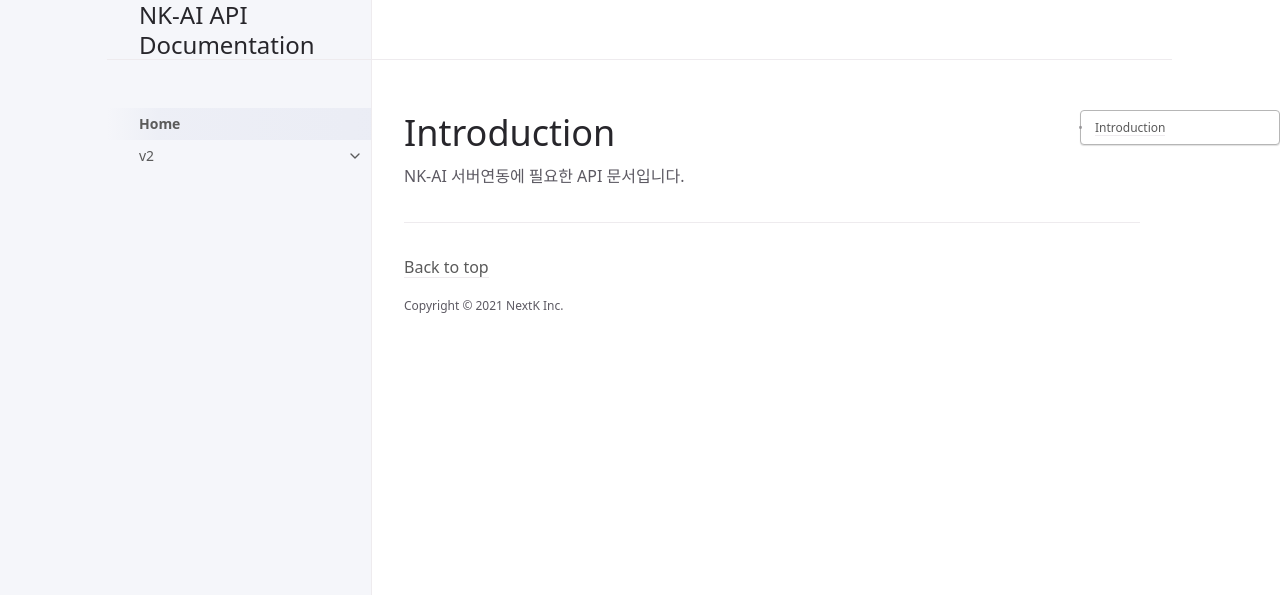
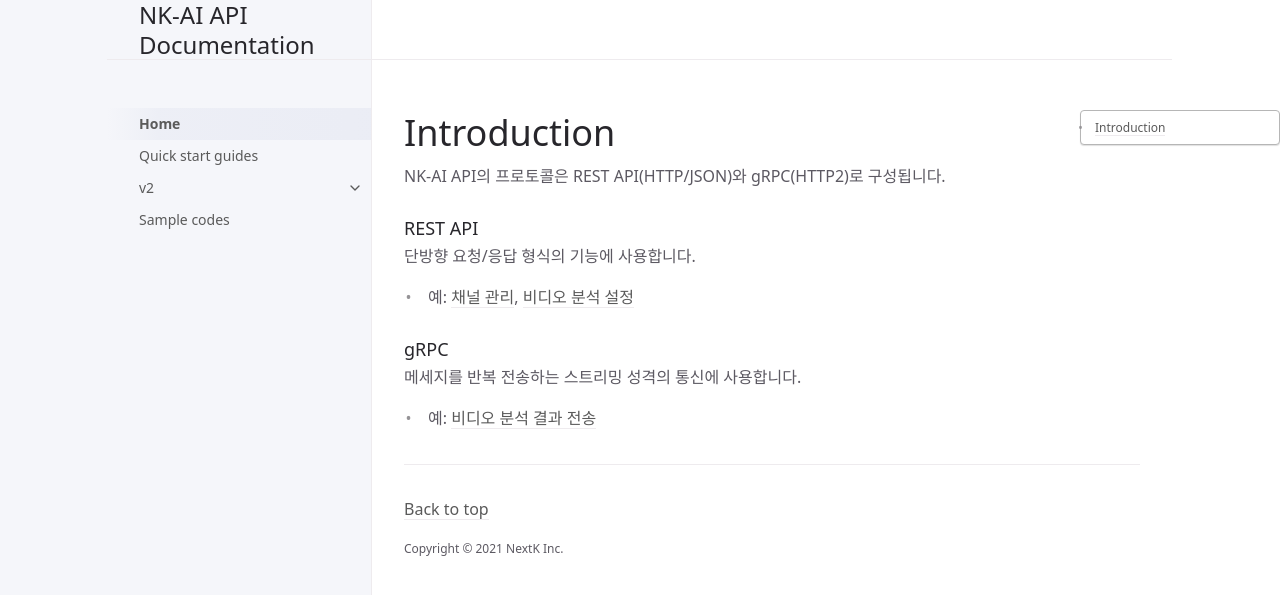
Before and after one commit to uteakO/rest-api, a Jekyll site: the page built from index.md, in a window 1280 px wide. Shown: the top 595 px of the page. Built offline with Jekyll 4.4.1, drawn with Linux system fonts in a browser that asks for light colours.

Commit message:
quick start, sample codes 메뉴 추가

```diff
--- a/index.md
+++ b/index.md
@@ -7,4 +7,14 @@ permalink: /
 ---
 
 # Introduction
-NK-AI 서버연동에 필요한 API 문서입니다.
+
+NK-AI API의 프로토콜은 REST API(HTTP/JSON)와 gRPC(HTTP2)로 구성됩니다.
+
+
+### REST API
+단방향 요청/응답 형식의 기능에 사용합니다.
+ - 예: [채널 관리](docs/v2/channels), [비디오 분석 설정](docs/v2/va_control/roi)
+
+### gRPC
+메세지를 반복 전송하는 스트리밍 성격의 통신에 사용합니다.
+ - 예: [비디오 분석 결과 전송](docs/v2/va_results)
```
Also changed, not shown: docs/quick_start.md (added, +25 -0 lines), docs/sample_codes.md (added, +11 -0 lines), docs/v2/v2.md (+2 -2 lines).
